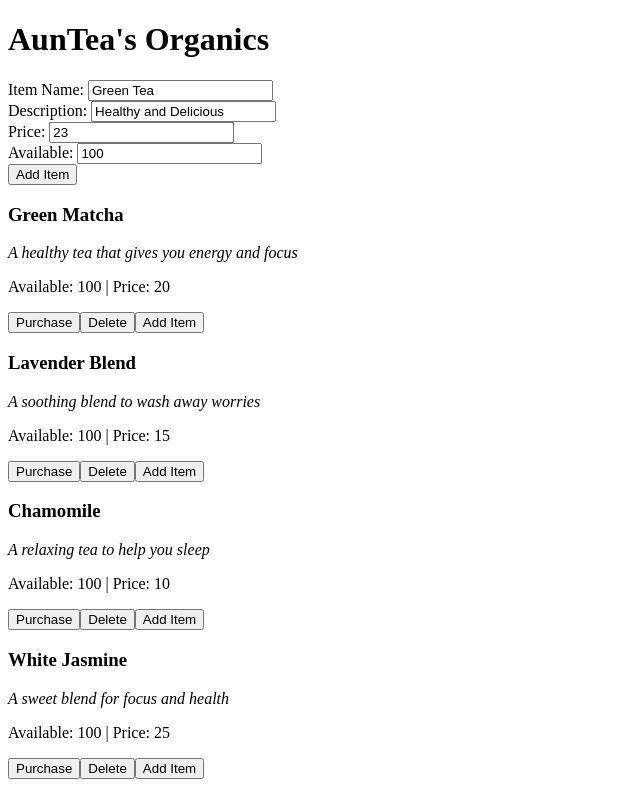
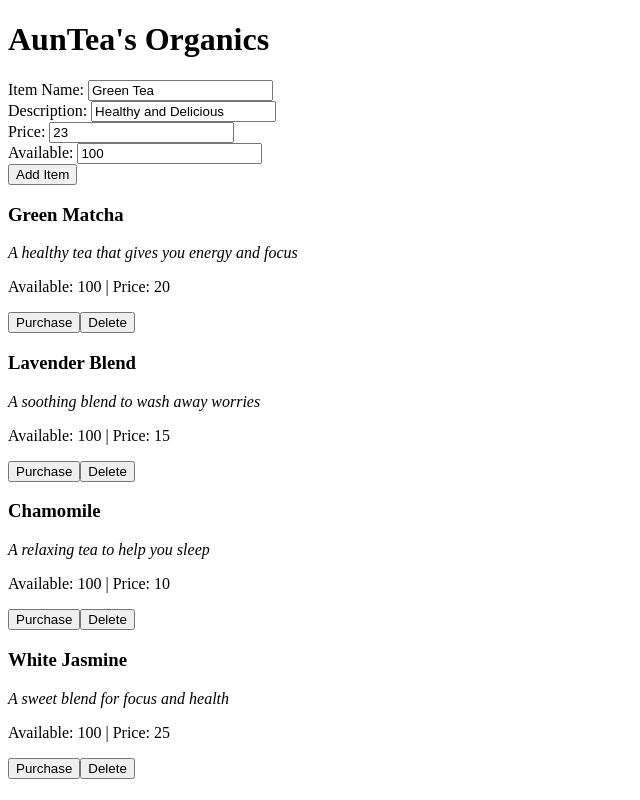
Before and after one commit to wrunion/epicodus-react-project, a React (Create React App) app: page / in a window 1280 px wide. Both pictures are taken after a click on the button "Add Item". Shown: the top 800 px of the page, without its empty margins (0-640 px from the left). Built offline with nearby package versions, Linux system fonts and the light colour scheme.

Commit message:
Move add item button out of individual item components.

```diff
--- a/src/components/Form.js
+++ b/src/components/Form.js
@@ -26,10 +26,10 @@ function Form(props) {
           <label>Description: <input type="text" name="description" id="description" defaultValue="Healthy and Delicious" /></label>
         </div>
         <div className="inputField">
-          <label>Price: <input type="number" name="price" price="price" defaultValue="23" /></label>
+          <label>Price: <input type="number" name="price" price="price" defaultValue="23" min={0}/></label>
         </div>
         <div className="inputField">
-          <label>Available: <input type="number" name="available" price="available" defaultValue="100" /></label>
+          <label>Available: <input type="number" name="available" price="available" min={0} defaultValue="100" /></label>
         </div>
         <button type="submit">Add Item</button>
       </form>
--- a/src/components/ItemControl.js
+++ b/src/components/ItemControl.js
@@ -62,7 +62,7 @@ class ItemControl extends Component {
         return {
           itemName: item.itemName,
           description: item.description,
-          available: item.available - 1,
+          available: item.available >= 1 ?  item.available - 1 : 0,
           price: item.price,
           id: item.id
         }
@@ -87,7 +87,6 @@ class ItemControl extends Component {
             price={item.price}
             deleteCallback={this.deleteItem}
             purchaseCallback={this.purchaseItem}
-            handleAddItemClick={this.displayForm}
             />)}
         </React.Fragment>
       );
--- a/src/components/ItemDisplayMode.js
+++ b/src/components/ItemDisplayMode.js
@@ -17,7 +17,6 @@ const ItemDisplayMode = (props) => {
       <p>Available: {props.available} | Price: {props.price}</p>
       <button id={props.id} onClick={() => purchaseItem(props.id)}>Purchase</button>
       <button id={props.id} onClick={() => handleDeleteClick(props.id)}>Delete</button>
-      <button onClick={props.handleAddItemClick}>Add Item</button>
     </div>
   );
 }
```
